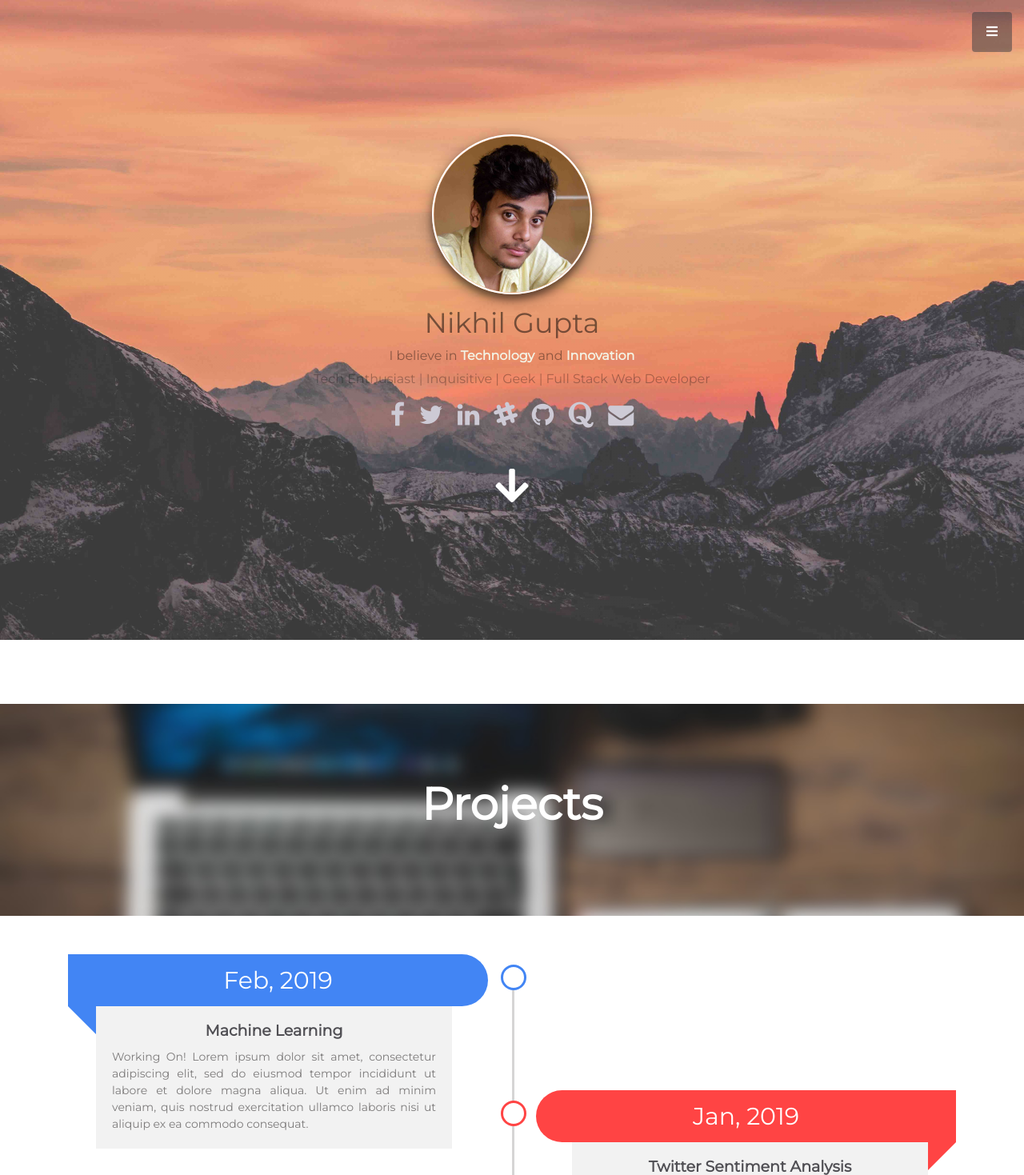
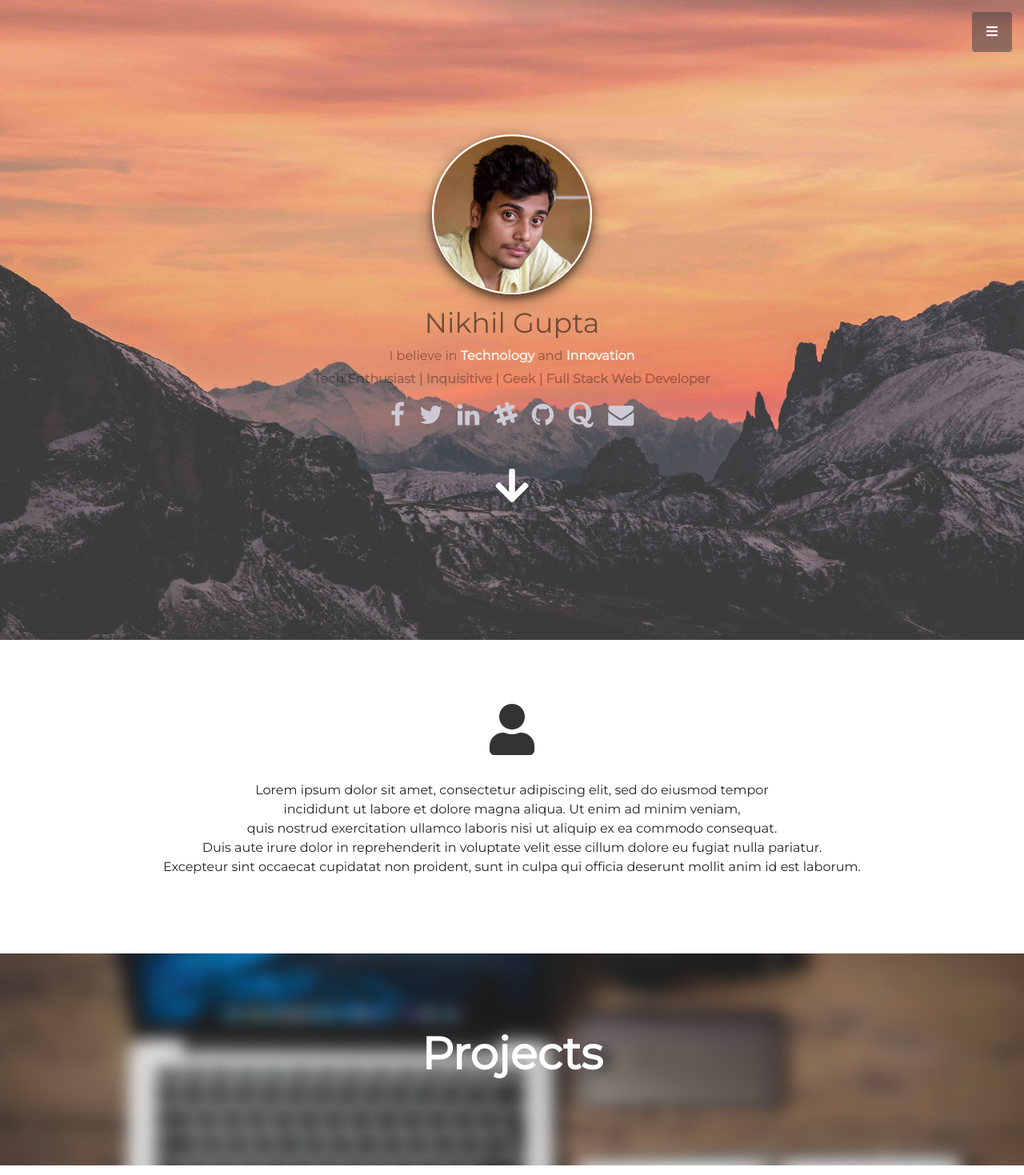
Before and after one commit to nguptaa/personal, a PHP site: page / in a window 1280 px wide. Shown: the top 1469 px of the page at 80% size. Run offline with PHP 8.4, Linux system fonts and the light colour scheme.

Commit message:
Modifications

```diff
--- a/assets/css/style.css
+++ b/assets/css/style.css
@@ -18,6 +18,11 @@ a:focus {
   text-decoration: none;
 }
 
+.aboutme i{
+  color: #333333;
+  padding-top: 5rem;
+  padding-bottom: 2rem;
+}
 
 /* Side Menu */
 #sidebar-wrapper {
@@ -189,6 +194,7 @@ h6 {
 
 .key {
   color: rgba(0, 0, 0, 0.3);
+  font-weight: bolder;
 }
 
 .social {
--- a/index.html
+++ b/index.html
@@ -117,8 +117,15 @@
     </div>
   </header>
 
-  <section class="about">
+  <section class="aboutme">
+    <div class="container text-center">
+<i class="fas fa-user fa-4x"></i>
+<p>Lorem ipsum dolor sit amet, consectetur adipiscing elit, sed do eiusmod tempor <br>incididunt ut labore et dolore magna
+  aliqua. Ut enim ad minim veniam,<br> quis nostrud exercitation ullamco laboris nisi ut aliquip ex ea commodo consequat.<br>
+  Duis aute irure dolor in reprehenderit in voluptate velit esse cillum dolore eu fugiat nulla pariatur. <br>Excepteur sint
+  occaecat cupidatat non proident, sunt in culpa qui officia deserunt mollit anim id est laborum.</p>
 
+    </div>
   </section>
 
   <!-- Projects -->
```
